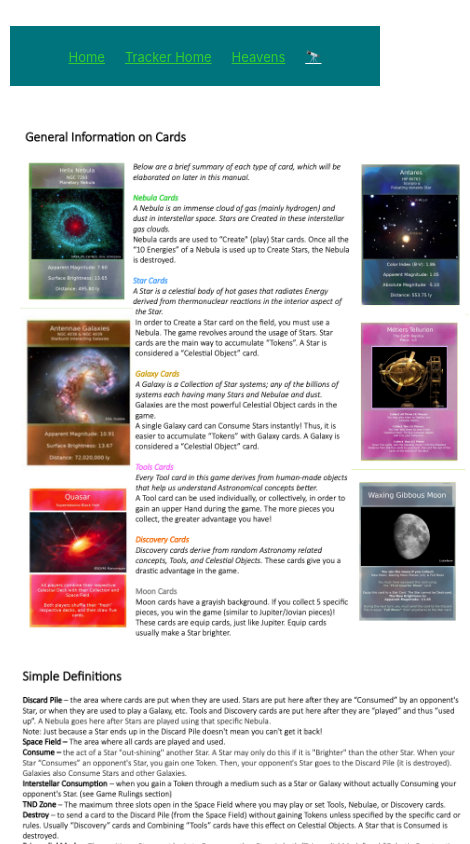
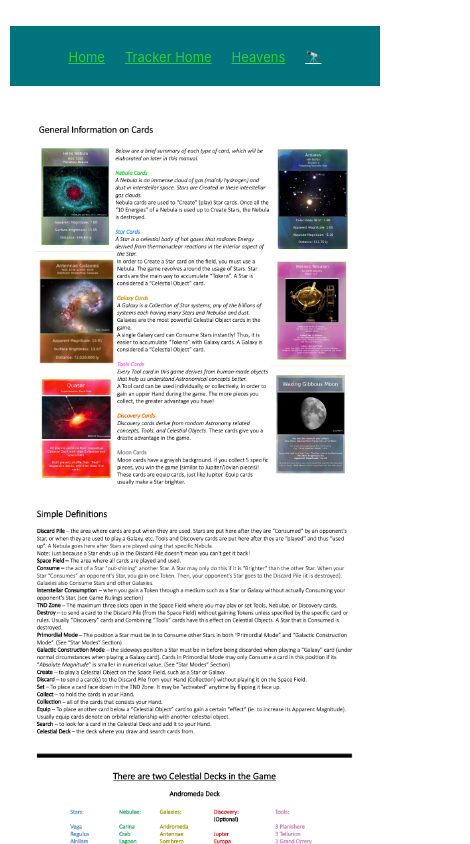
Before and after one commit to SharukhGV/celestial-frontend, a React (Create React App) app: page /rulesmanual in a window 390 px wide. Shown: the top 844 px of the page, 470 px wide, since content can reach past the window. Built offline with nearby package versions, Linux system fonts and the light colour scheme.

Commit message:
rule manual size adjust for mobile

```diff
--- a/src/App.css
+++ b/src/App.css
@@ -389,7 +389,7 @@ iframe {
 @media (min-width: 0px) and (max-width: 768px) {
 
   .gamemanualCompass{
-    max-width: 450px;
+    max-width: 320px;
     max-height: auto;
   }
 }
```
